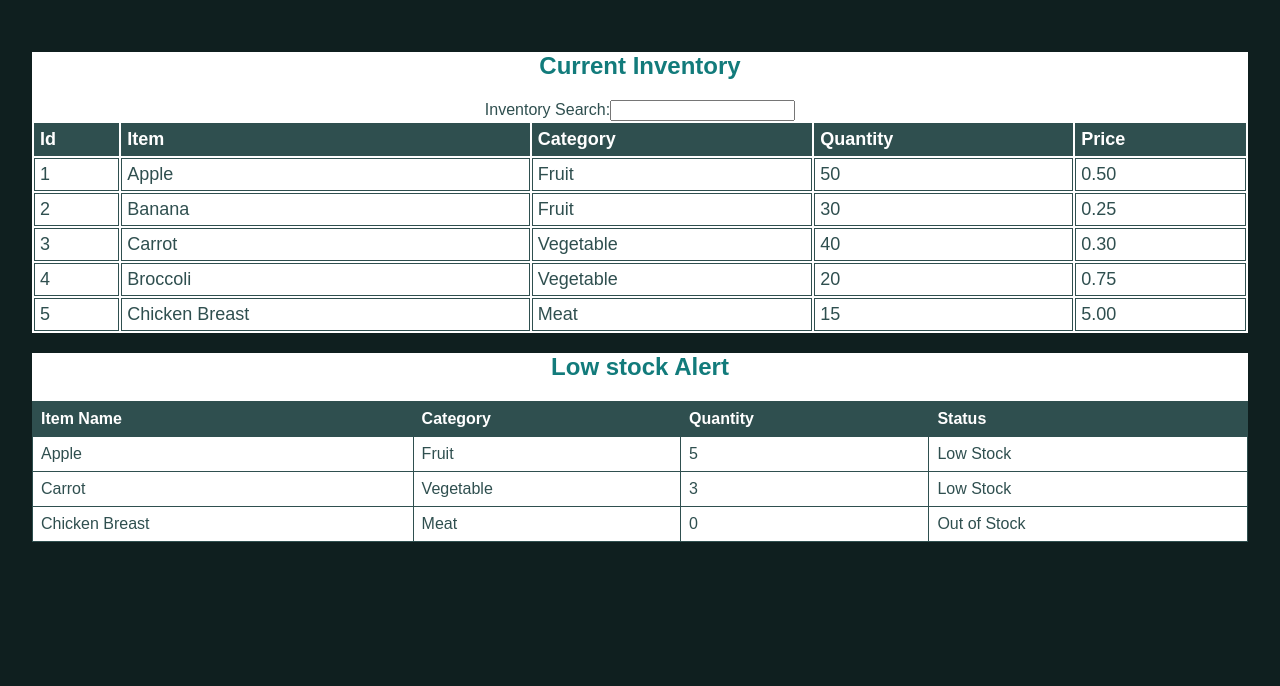
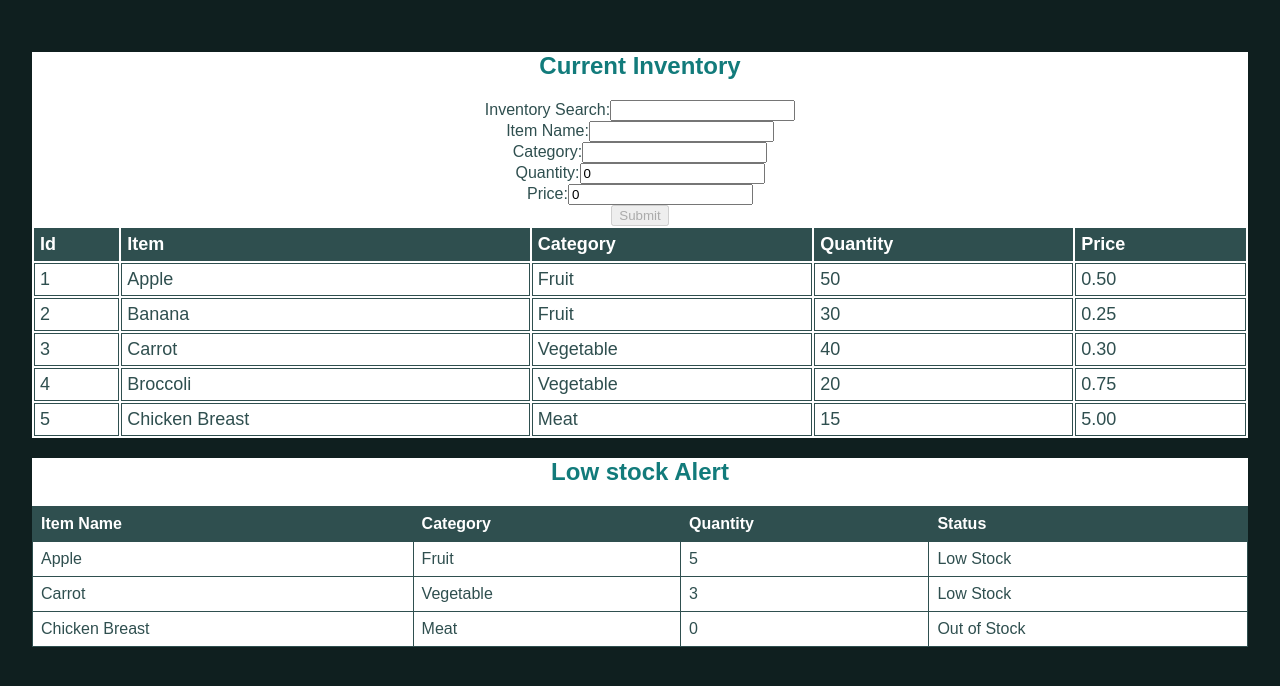
Before and after one commit to MariaMead/Inventory-Management-App, a React (Vite) app in the folder app-management-app/: page / in a window 1280 px wide. Shown: the top 686 px of the page. Built offline with nearby package versions, Linux system fonts and the light colour scheme.

Commit message:
Created a form to add inventory to the inventory table and created.

```diff
--- /dev/null
+++ b/app-management-app/src/components/addInventoryItem/addInventoryItem.tsx
@@ -0,0 +1,95 @@
+import { useState } from "react";
+import type { InventoryItem } from "../inventorySearch/inventorySearch";
+
+export function AddInventoryItemForm({
+    addInventoryItem
+}: {
+    inventory: InventoryItem[],
+    addInventoryItem: (item: InventoryItem) => void
+}) {
+    const [name, setName] = useState<string>("");
+    const [ category, setCategory ] = useState<string>("");
+    const [ quantity, setQuantity ] = useState<number>(0);
+    const [ price, setPrice ] = useState<number>(0);
+    const [ error, setError ] = useState<string>("");
+
+    const formSubmit = (event:React.FormEvent<HTMLFormElement>) => {
+        event.preventDefault();
+        setError("");
+
+        if(!name) {
+            setError("Name of item cannot be blank");
+            return;
+        }
+
+        if(!category) {
+            setError("Must have a category.");
+            return;
+        }
+
+        if(!quantity) {
+            setError("Must have a quantity");
+            return;
+        }
+
+        if(!price) {
+            setError("Must have a price");
+            return;
+        }
+
+        addInventoryItem({ name, category, quantity, price});
+        setName("");
+        setCategory("");
+        setQuantity(0);
+        setPrice(0);
+    };
+
+    return(
+        <form onSubmit={formSubmit}>
+            <div>
+                <label>Item Name:</label>
+                <input
+                    type="text"
+                    value={name}
+                    onChange={(event) => setName(event.target.value)}
+                />
+            </div>
+
+            <div>
+                <label>Category:</label>
+                <input
+                    type="text"
+                    value={category}
+                    onChange={(event) => setCategory(event.target.value)}
+                />
+            </div>
+
+            <div>
+                <label>Quantity:</label>
+                <input
+                    type="number"
+                    value={quantity}
+                    onChange={(event) => setQuantity(event.target.valueAsNumber)}
+                />
+            </div>
+
+            <div>
+                <label>Price:</label>
+                <input
+                    type="number"
+                    value={price}
+                    onChange={(event) => setQuantity(event.target.valueAsNumber)}
+                />
+            </div>
+
+            <div>
+                {error && <p>{error}</p>}
+            </div>
+            <input
+                type="submit"
+                className="submitButton"
+                disabled={!name || !category || !quantity || !price}
+            />
+        </form>
+    )
+}
--- a/app-management-app/src/components/inventorySearch/inventorySearch.tsx
+++ b/app-management-app/src/components/inventorySearch/inventorySearch.tsx
@@ -1,7 +1,9 @@
+import { useState } from "react";
 import { useSearchFilter } from "../../hooks/useSearchFilter";
 import "./inventorySearch.css";
+import { AddInventoryItemForm } from "../addInventoryItem/addInventoryItem";
 
-interface InventoryItem {
+export interface InventoryItem {
     id: string;
     name: string;
     category: string;
@@ -9,7 +11,7 @@ interface InventoryItem {
     price: number;
 }
 //Test data for Inventory list
-const dataInventory: InventoryItem[] = [
+ export const dataInventory: InventoryItem[] = [
 { id: "1", name: "Apple", category: "Fruit", quantity: 50, price: 0.5 },
   { id: "2", name: "Banana", category: "Fruit", quantity: 30, price: 0.25 },
   { id: "3", name: "Carrot", category: "Vegetable", quantity: 40, price: 0.3 },
@@ -21,7 +23,18 @@ const dataInventory: InventoryItem[] = [
 // Function to filter inventory by text in a search field
 function InventorySearch({inventory = dataInventory}: {inventory?: InventoryItem[]}) {
     //Setting state to prepare for input to change state used a custom hook called useSearch filter
-    const {search, setSearch, filteredText} = useSearchFilter(inventory, "name");
+    const [items, setInventoryList] = useState<InventoryItem[]>(inventory);
+    const {search, setSearch, filteredText} = useSearchFilter(items, "name");
+
+    const addInventoryItem = (item: InventoryItem): void => {
+        setInventoryList((prev) => [
+            ...prev,
+            {
+                ...item,
+                id: String(prev.length + 1)
+            }
+        ]);
+    }
 
     return(
         // Inventory section to show a table of inventory items
@@ -36,6 +49,9 @@ function InventorySearch({inventory = dataInventory}: {inventory?: InventoryItem
                         setSearch(text.target.value)}
                 />
             </label>
+            <AddInventoryItemForm
+            addInventoryItem={addInventoryItem}
+            inventory={items}/>
 
             <table className="inventoryTable">
                 <thead>
```
